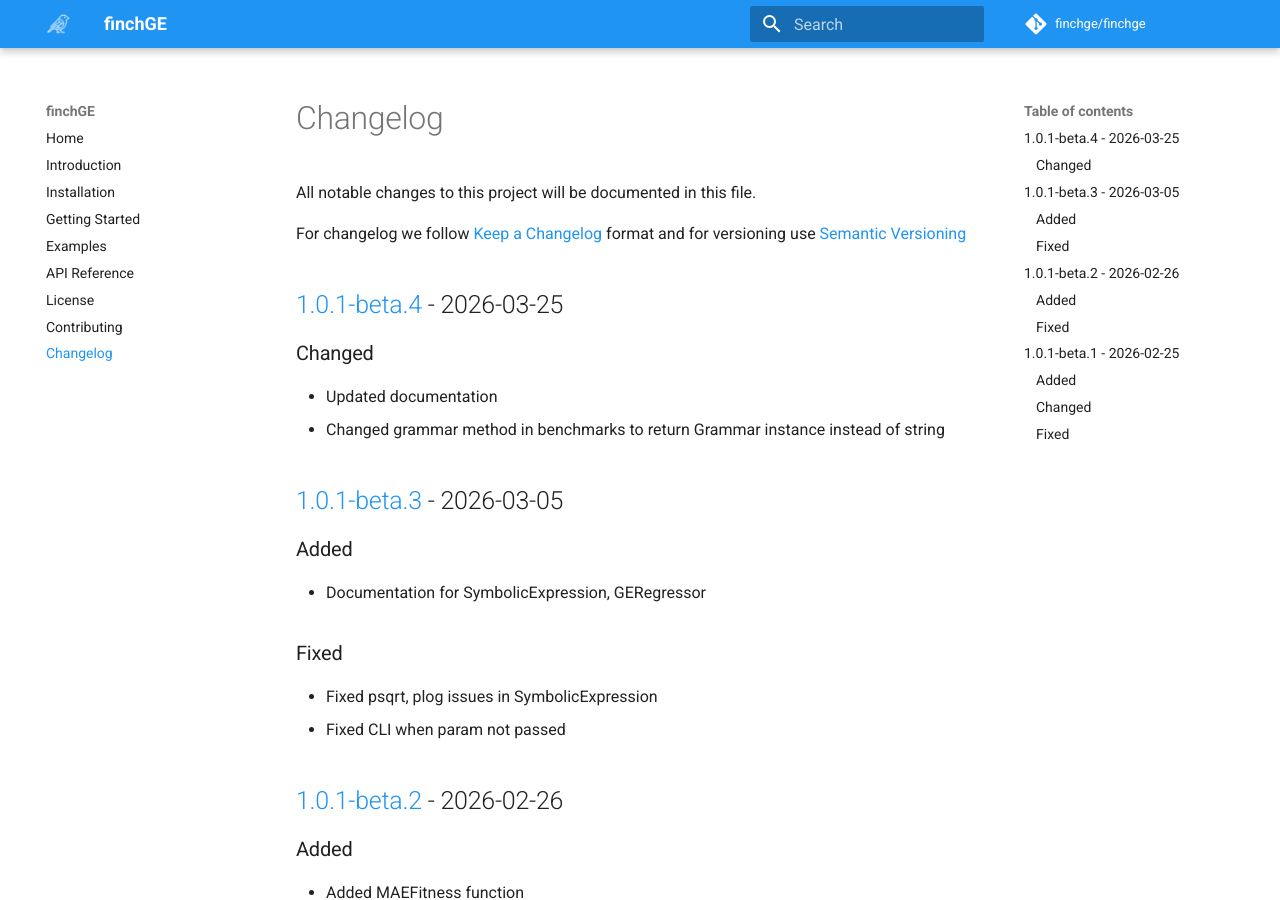
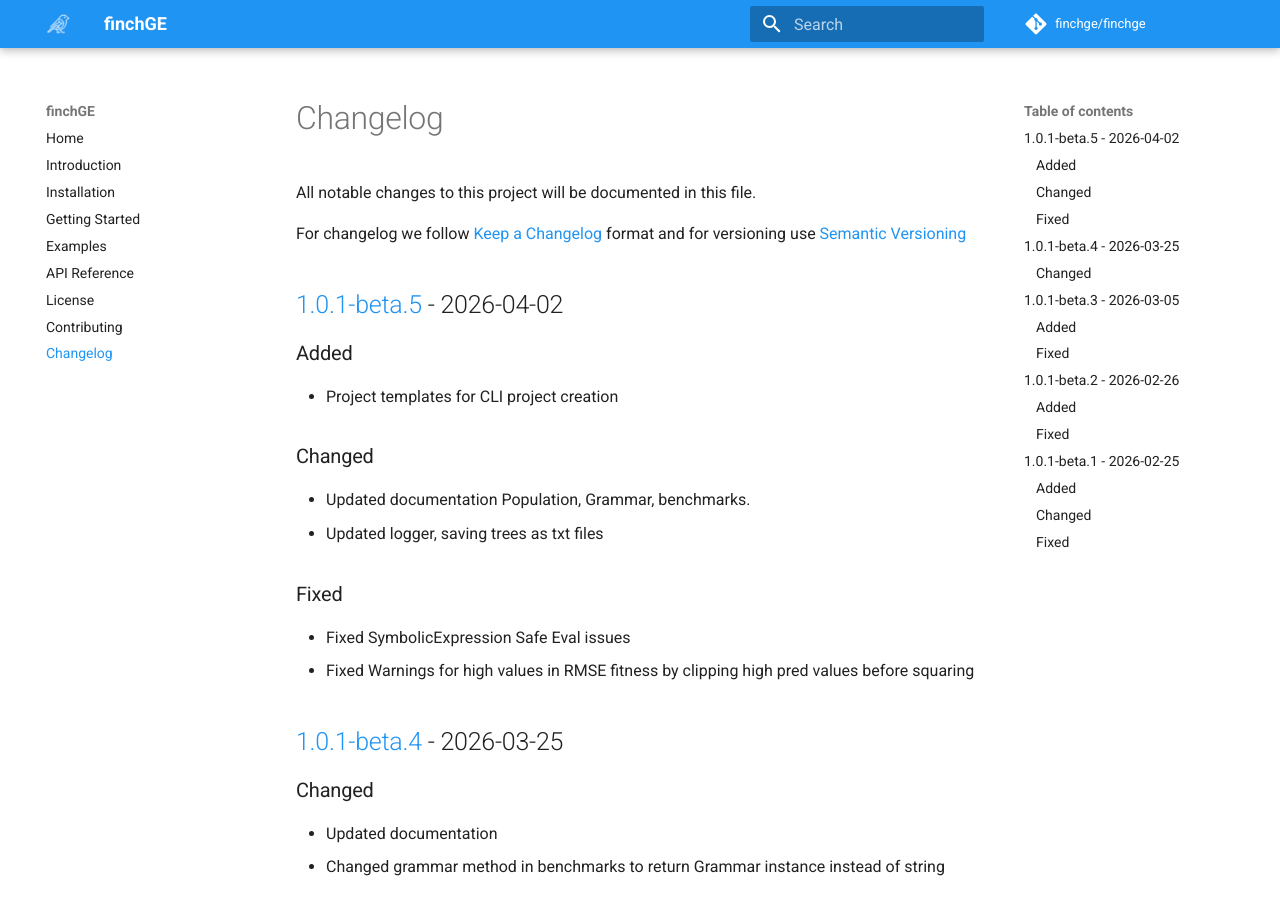
Before and after one commit to darshanz/finchge, an MkDocs documentation site: the page built from docs/changelog.md, in a window 1280 px wide and 900 px high. Built offline with MkDocs 1.6.1 and Material for MkDocs 9.7.7, drawn with Linux system fonts in a browser that asks for light colours; comment, search, counter and statistics services are not loaded; the version menu is left out.

Commit message:
chore: updated version name for beta.5 release

```diff
--- a/docs/changelog.md
+++ b/docs/changelog.md
@@ -3,6 +3,21 @@
 All notable changes to this project will be documented in this file.
 
 For changelog we follow  [Keep a Changelog](https://keepachangelog.com/en/1.1.0/) format and for versioning use  [Semantic Versioning](https://semver.org/)
+
+
+
+## [1.0.1-beta.5](https://github.com/finchGE/finchge/releases/tag/v1.0.1-beta.5) - 2026-04-02
+
+### Added
+- Project templates for CLI project creation
+
+### Changed
+- Updated documentation Population, Grammar, benchmarks.
+- Updated logger, saving trees as txt files
+
+### Fixed
+- Fixed SymbolicExpression Safe Eval issues
+- Fixed Warnings for high values in RMSE fitness by clipping high pred values before squaring
 
 ## [1.0.1-beta.4](https://github.com/finchGE/finchge/releases/tag/v1.0.1-beta.4) - 2026-03-25
 ### Changed
--- a/finchge/__init__.py
+++ b/finchge/__init__.py
@@ -1 +1 @@
-__version__ = "1.0.1-beta.4"
+__version__ = "1.0.1-beta.5"
--- a/pyproject.toml
+++ b/pyproject.toml
@@ -6,7 +6,7 @@ build-backend = "setuptools.build_meta"
 
 [project]
 name = "finchge"
-version = "1.0.1-beta.4"
+version = "1.0.1-beta.5"
 description = "FinchGE is a grammatical evolution library."
 authors = [
     {name = "Sudarshan Pant", email = "sudarshan.pant@gmail.com"},
```
Also changed, not shown: CHANGELOG.md (+14 -0 lines), README.md (+1 -1 lines), docs/index.md (+1 -1 lines), docs/installation.md (+2 -2 lines).
